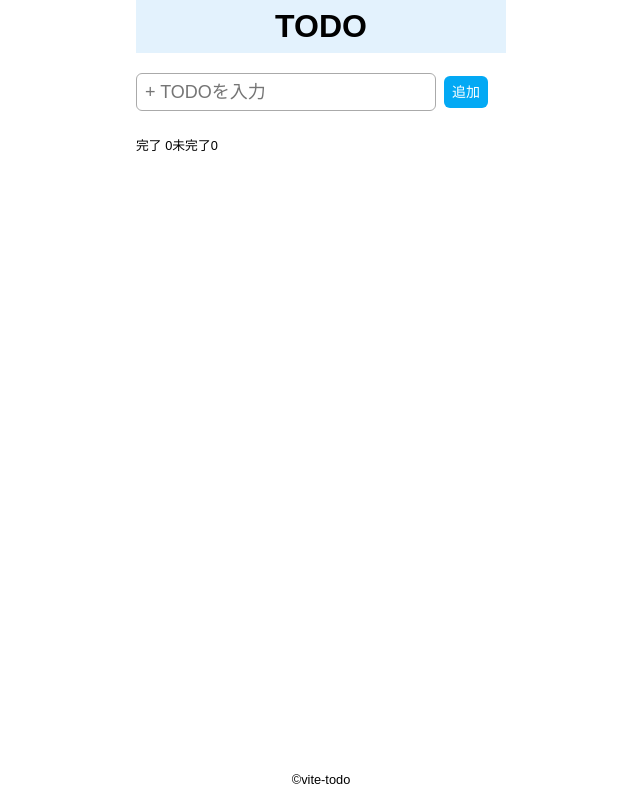
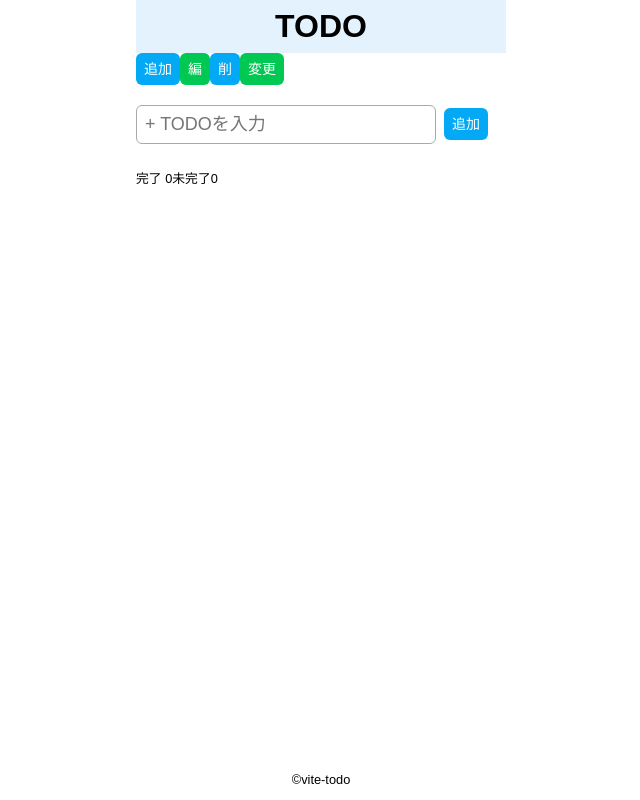
Before and after one commit to divergen371/vite-todo, a Vue app: page / in a window 1280 px wide. Shown: the whole page, without its empty margins (319-959 px from the left). Built offline with nearby package versions, Linux system fonts and the light colour scheme.

Commit message:
:alembic: コンポーネント間のやり取り

```diff
--- /dev/null
+++ b/src/components/BaseButton.vue
@@ -0,0 +1,27 @@
+<script setup>
+const props = defineProps({ color: String })
+const aaa = () => {}
+</script>
+
+<template>
+  <button class="btn" @click="aaa" :class="props.color"><slot /></button>
+</template>
+
+<style scoped>
+.btn {
+  padding: 8px;
+  border-radius: 6px;
+  color: #fff;
+  text-align: center;
+  font-size: 14px;
+}
+.green {
+  background-color: #00c853;
+}
+.blue {
+  background-color: #03a9f4;
+}
+.red {
+  background-color: #ff4018;
+}
+</style>
--- a/src/components/MainTodo.vue
+++ b/src/components/MainTodo.vue
@@ -1,6 +1,7 @@
 <script setup>
 import { ref } from 'vue'
 import { useTodoList } from '../composables/useTodoList'
+import BaseButton from './BaseButton.vue'
 
 const todoRef = ref('')
 const isEditRef = ref(false)
@@ -31,6 +32,10 @@ const changeCheck = (id) => {
 </script>
 
 <template>
+  <BaseButton color="blue">追加</BaseButton>
+  <BaseButton color="green">編</BaseButton>
+  <BaseButton color="red">削</BaseButton>
+  <BaseButton color="green">変更</BaseButton>
   <div class="box_input">
     <input type="text" class="todo_input" v-model="todoRef" placeholder="+ TODOを入力" />
     <button class="btn" @click="addTodo">追加</button>
```
